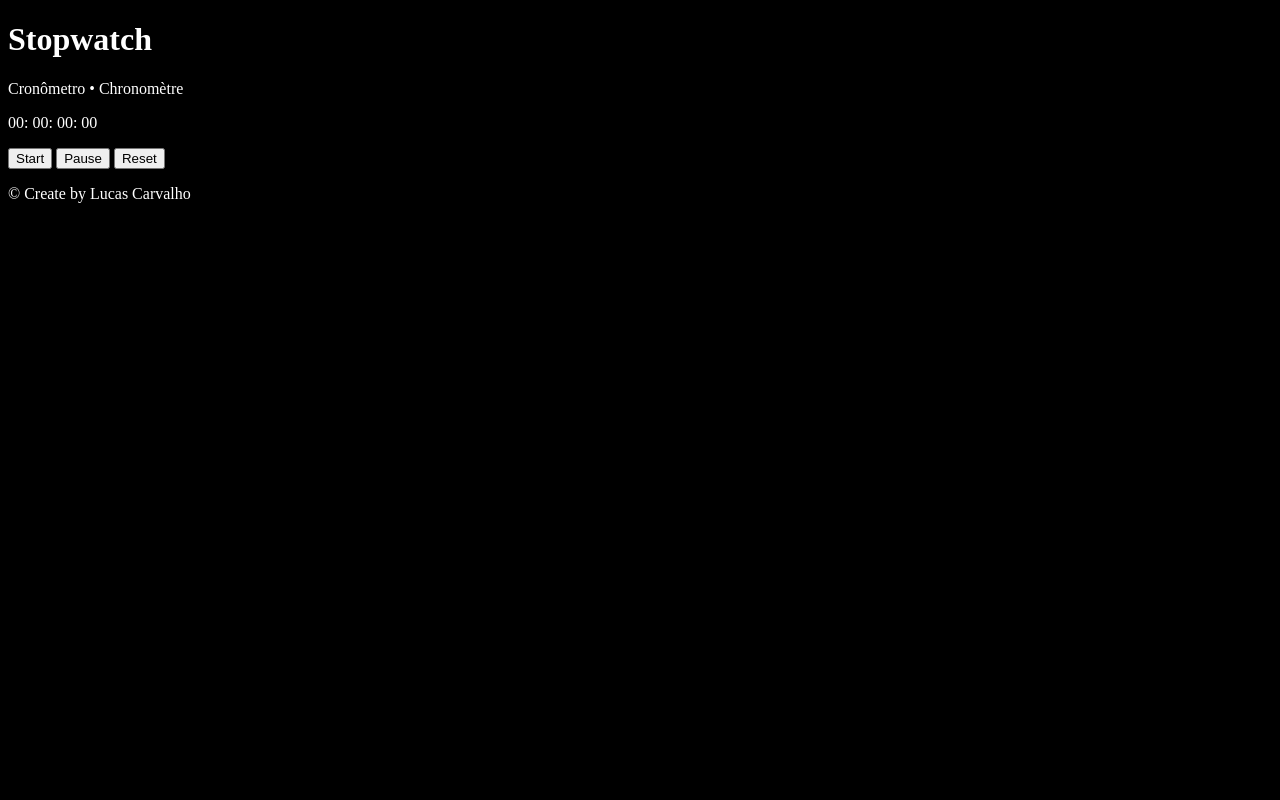
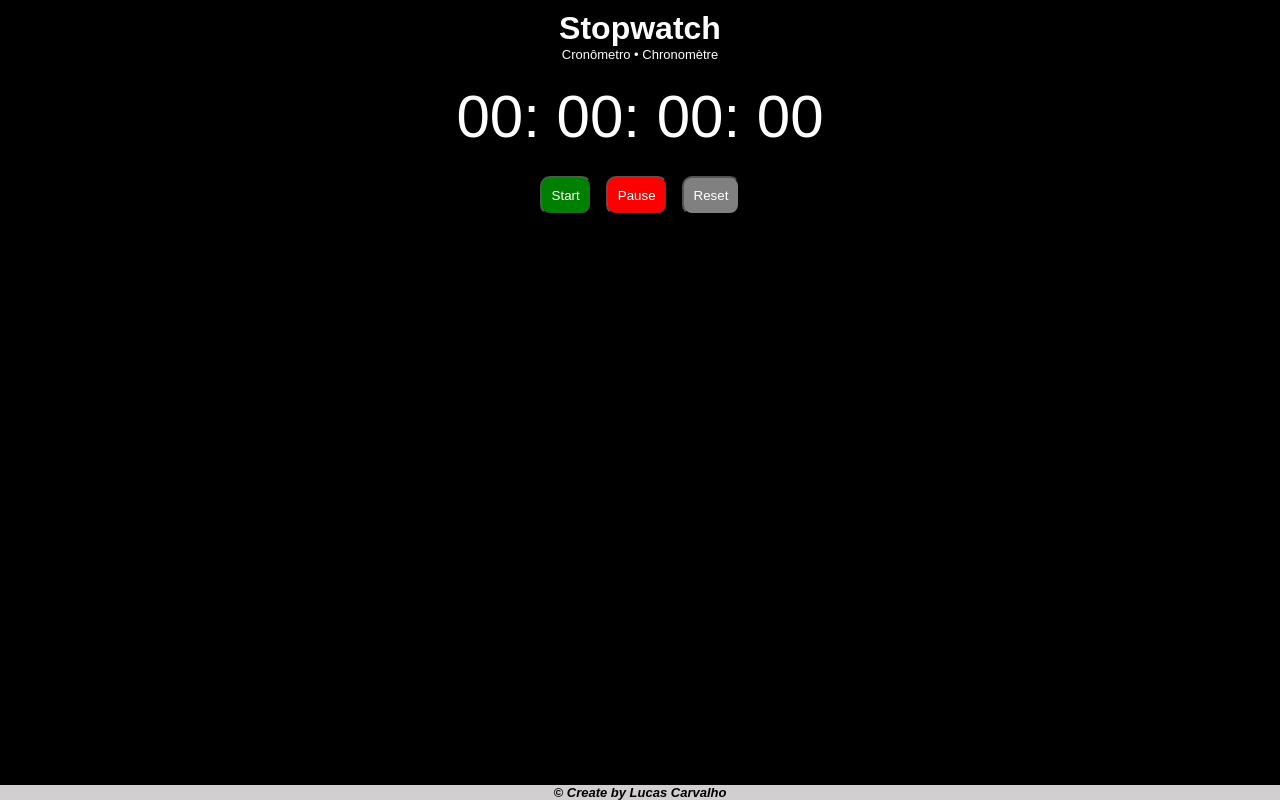
Before and after one commit to LucasCarvalho23/Stopwatch, a plain HTML site: page index.html in a window 1280 px wide. Drawn offline with Linux system fonts and the light colour scheme.

Commit message:
css input

```diff
--- a/css/style.css
+++ b/css/style.css
@@ -1,4 +1,80 @@
+* {
+    text-align: center;
+    margin: 0;
+    padding: 0;
+}
+
 body {
     background-color: black;
     color: white;
 }
+
+
+/* Title */
+h1, p, footer {
+    font-family: Arial, Helvetica, sans-serif;
+}
+
+h1 {
+    margin-top: 10px;
+}
+
+p {
+    font-size: 13px;
+}
+
+
+/* Stopwatch */
+#stopwatch p {
+    font-size: 60px;
+    margin: 20px;
+}
+
+
+/* Buttons */
+button {
+    padding: 10px;
+    margin: 5px;
+    border-radius: 10px;
+    color: white;
+    cursor: pointer;
+}
+
+#start {
+    background-color: green;
+}
+
+#start:hover {
+    background-color: rgb(1, 102, 1);
+    transition: background .4s;
+}
+
+#pause {
+    background-color: red;
+}
+
+#pause:hover {
+    background-color: rgb(190, 0, 0);
+    transition: background .4s;
+}
+
+#reset {
+    background-color: gray;
+}
+
+#reset:hover {
+    background-color: rgb(94, 93, 93);
+    transition: background .4s;
+}
+
+
+/* Footer */
+footer {
+    position: absolute;
+    background-color: rgb(209, 207, 207);
+    color: black;
+    font-style: italic;
+    font-weight: bolder;
+    bottom: 0;
+    width: 100%;
+}
--- a/index.html
+++ b/index.html
@@ -24,14 +24,16 @@
 
     <!-- Buttons -->
     <div>
-        <button onclick = "start()">Start</button>
-        <button onclick = "pause()">Pause</button>
-        <button onclick = "reset()">Reset</button>
+        <button id = "start" onclick = "start()">Start</button>
+        <button id = "pause" onclick = "pause()">Pause</button>
+        <button id = "reset" onclick = "reset()">Reset</button>
     </div>
 
 
     <!-- Footer -->
-    <p>&copy Create by Lucas Carvalho</p>
+    <footer>
+        <p>&copy Create by Lucas Carvalho</p>
+    </footer>
 
     <!-- JavaScript -->
     <script src = "javascript/script.js"></script>
--- a/javascript/script.js
+++ b/javascript/script.js
@@ -1,6 +1,4 @@
 // Dec to var
-let stopwatch = document.querySelector ("#stopwatch")
-
 let hours = document.querySelector ("#hours")
 let minutes = document.querySelector ("#minutes")
 let seconds = document.querySelector ("#seconds")
```
